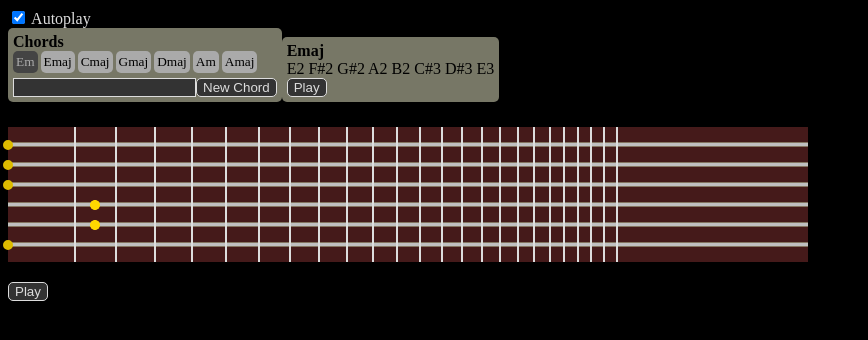
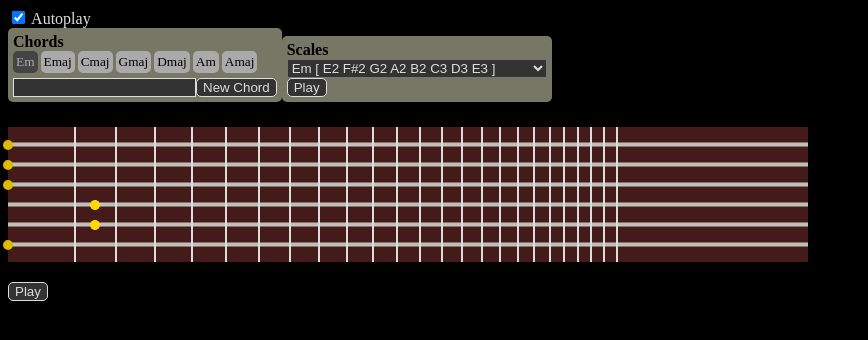
Before and after one commit to marriola/ng2chord, an Angular app: page / in a window 1280 px wide. Shown: the top 340 px of the page, without its empty margins (0-868 px from the left). Built offline with nearby package versions, Linux system fonts and the light colour scheme.

Commit message:
Adding selector to scale selector

```diff
--- a/src/app/app.component.html
+++ b/src/app/app.component.html
@@ -8,6 +8,8 @@
     <chord name="Dmaj" frets="2,3,1,0,-,-"></chord>
     <chord name="Am" frets="0,1,3,2,0,-"></chord>
     <chord name="Amaj" frets="0,3,2,1,0,-"></chord>
+
+    <scale name="Em" notes="E2,F#2,G2,A2,B2,C3,D3,E3"></scale>
     <scale name="Emaj" notes="E2,F#2,G#2,A2,B2,C#3,D#3,E3"></scale>
 </fretboard>
 
--- a/src/app/fretboard.component.html
+++ b/src/app/fretboard.component.html
@@ -16,7 +16,9 @@
 
 <scale-selector
     [scales]="_scales"
+    [scaleNames]="scaleNames"
     [(currentScaleName)]="_currentScaleName"
+    (select)="onSelectScale($event)"
     (batchTones)="onBatchTones($event)">
 </scale-selector>
 <br/>
--- a/src/app/fretboard.component.ts
+++ b/src/app/fretboard.component.ts
@@ -133,6 +133,11 @@ export class FretboardComponent {
         this.toggleTones(this.autoplay);
     }
 
+    onSelectScale(name) {
+        this._currentScaleName = name;
+        this.currentScale = this._scales[name];
+    }
+
     addChord(chord): void {
         this._chords[chord.name] = chord.frets;
         if (this.currentChord == null) {
@@ -211,7 +216,6 @@ export class FretboardComponent {
         osc.start();
 
         for (let tone of tones) {
-            console.log(timeout);
             setTimeout(() => {
                 osc.frequency.value = tone.frequency;
                 callback(tone);
--- a/src/app/scale-selector.component.html
+++ b/src/app/scale-selector.component.html
@@ -1,8 +1,13 @@
 <div class="panel">
-    <strong>{{currentScaleName}}</strong>
-    <div>
-        {{ (scales[currentScaleName] || []).join(' ') }}
-    </div>
+    <strong>Scales</strong><br/>
+
+    <select [(ngModel)]="currentScaleName" (ngModelChange)="selectScale()">
+        <option *ngFor="let name of scaleNames" [value]="name">
+            {{name}} [ {{ (scales[name] || []).join(' ') }} ]
+        </option>
+    </select>
+    <br/>
+
     <button type="button" (click)="playScale(currentScaleName)">
         Play
     </button>
--- a/src/app/scale-selector.component.ts
+++ b/src/app/scale-selector.component.ts
@@ -6,11 +6,17 @@ import { Component, Input, Output, EventEmitter } from '@angular/core';
 })
 export class ScaleSelectorComponent {
     @Input() scales;
+    @Input() scaleNames: Array<string>;
     @Input() currentScaleName: string;
 
-    @Output() batchTones: EventEmitter<Array<string>> = new EventEmitter()
+    @Output() select: EventEmitter<string> = new EventEmitter();
+    @Output() batchTones: EventEmitter<Array<string>> = new EventEmitter();
 
     playScale(name): void {
         this.batchTones.emit(this.scales[name]);
     }
+
+    selectScale(): void {
+        this.select.emit(this.currentScaleName);
+    }
 }
```
